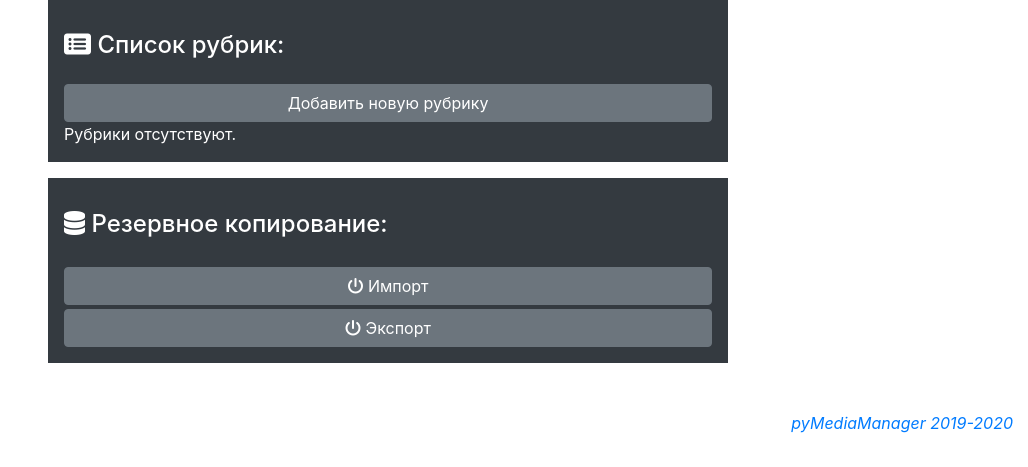
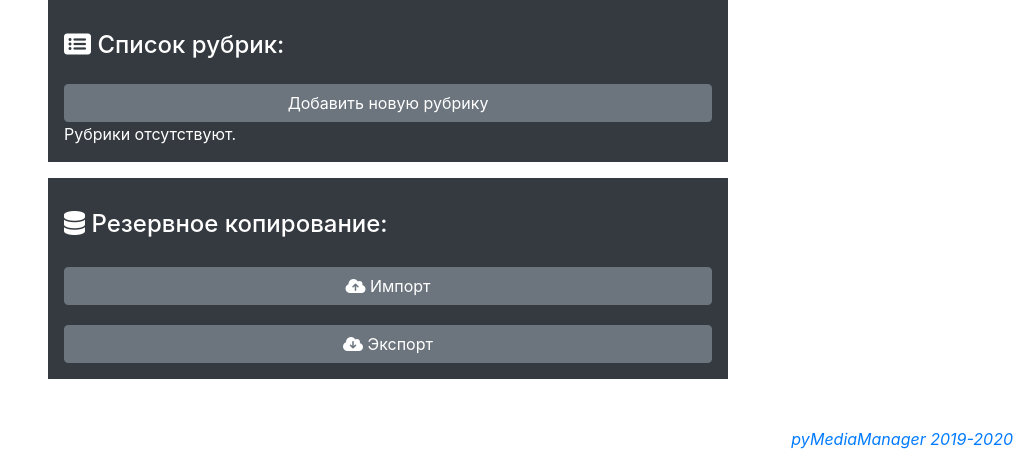
Before and after one commit to iforvard/pyMediaManager, a Django app: template main/templates/main/settings_base.html in a window 1280 px wide. Shown: the part 941-1408 px from the top of the page, without its empty margins (252-1280 px from the left). Before the commit the page ends 1374 px from the top, so only its background shows below. Run offline with Django 3.2, Linux system fonts and the light colour scheme; the template is opened without the code that fills it, so the values that code supplies are empty; some libraries are stand-ins or nearby versions.

Commit message:
upd-backend

```diff
--- a/main/templates/main/settings_base.html
+++ b/main/templates/main/settings_base.html
@@ -1,8 +1,8 @@
 {% extends 'layout/basic.html' %}
 {% load bootstrap4 %}
 {% block content %}
-<div class="container mt-3 mb-2 bg-dark text-white">
-    <div class="mt-3 row">
+<div class="container mt-3 bg-dark text-white">
+    <div class="row">
         <div class="col">
             <h1><i class="fas fa-sliders-h"></i> Настройки:</h1>
         </div>
@@ -115,10 +115,14 @@
     <div class="mt-3 row">
         <div class="col">
             <button type="button" class="btn btn-secondary btn-block mt-1">
-                <i class="fas fa-power-off"></i> Импорт
+                <i class="fas fa-cloud-upload-alt"></i> Импорт
             </button>
+        </div>
+    </div>
+    <div class="mt-3 row">
+        <div class="col">
             <button type="button" class="btn btn-secondary btn-block mt-1">
-                <i class="fas fa-power-off"></i> Экспорт
+                <i class="fas fa-cloud-download-alt"></i> Экспорт
             </button>
         </div>
     </div>
```
